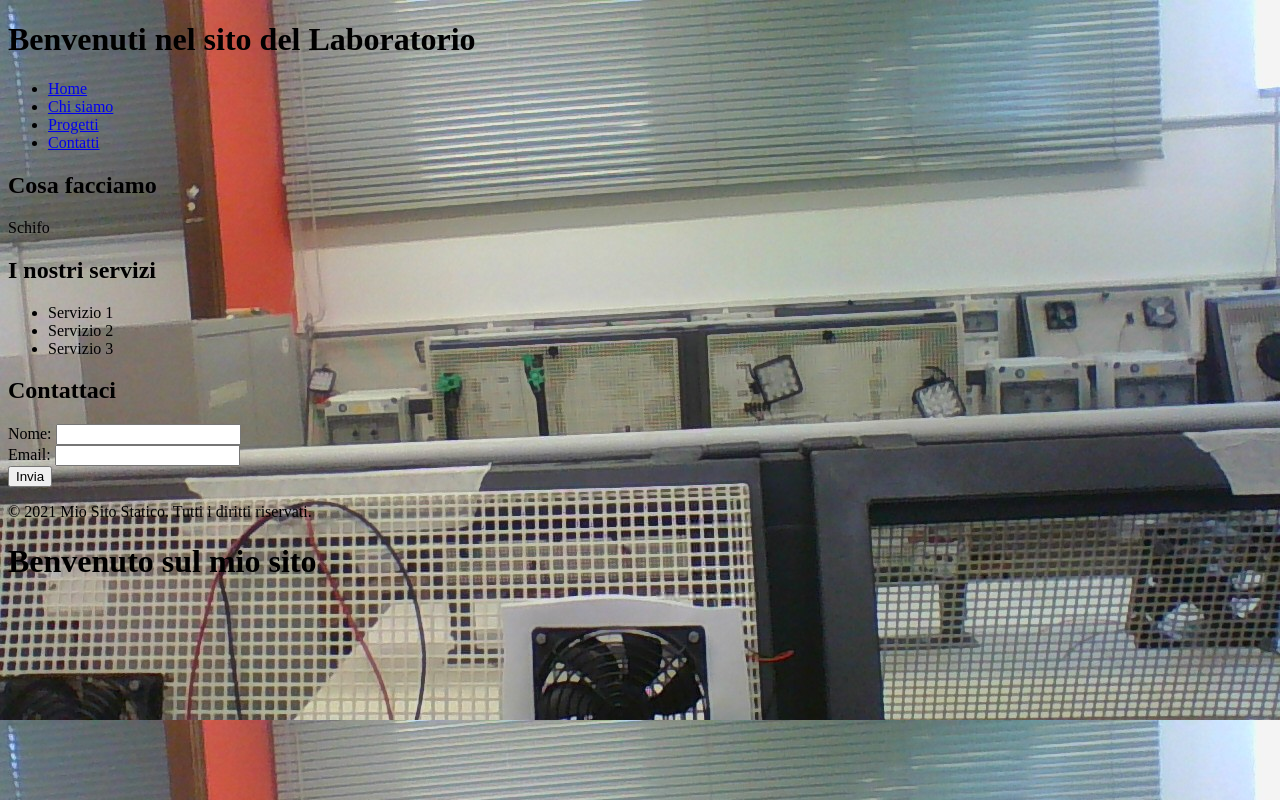
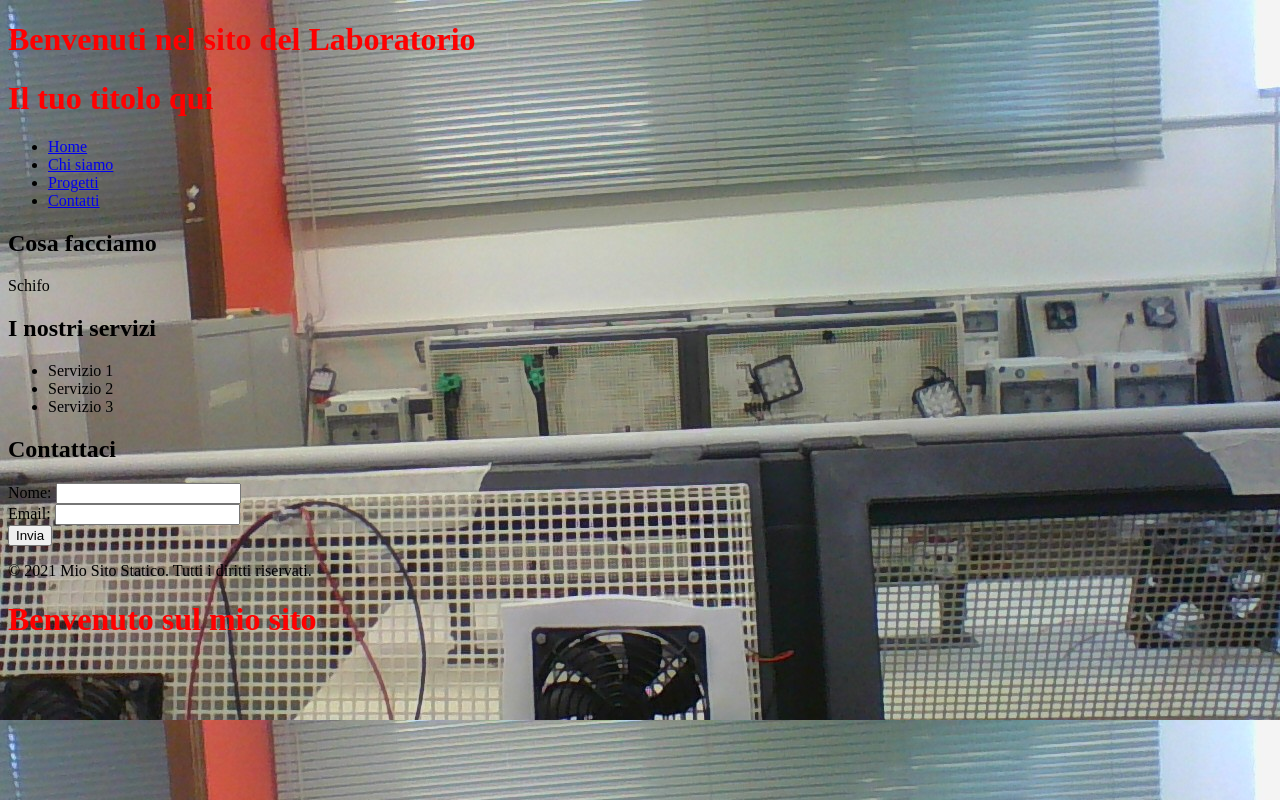
Before and after one commit to BagliGabriele/edalab, a plain HTML site: page index.html in a window 1280 px wide. Drawn offline with Linux system fonts and the light colour scheme.

Commit message:
Update index.html

```diff
--- a/index.html
+++ b/index.html
@@ -9,6 +9,16 @@
 
   <header>
     <h1>Benvenuti nel sito del Laboratorio</h1>
+    <style>
+        h1 {
+            color: red;
+        }
+    </style>
+</head>
+<body>
+    <h1>Il tuo titolo qui</h1>
+</body>
+</html>
   </header>
 
   <nav>
```
